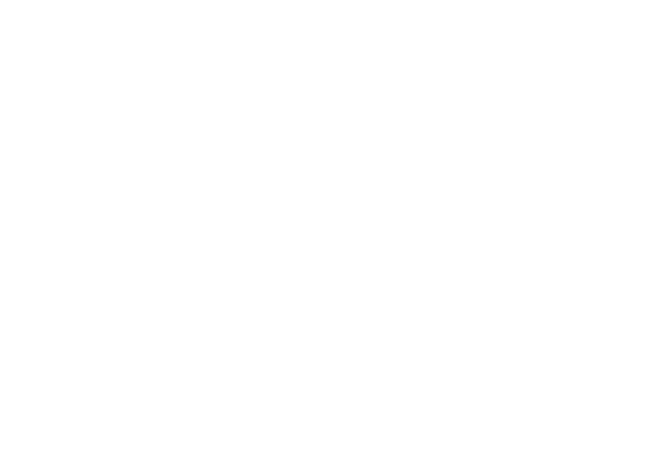
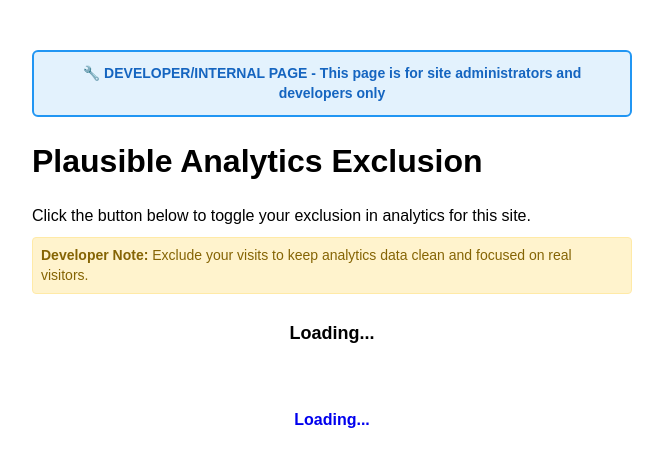
Before and after one commit to will-rosenberg/portfolio, a React (Vite) app: page /plausible in a window 1280 px wide. Before the commit this address had no page. Shown: the top 466 px of the page, without its empty margins (308-971 px from the left). Built offline with nearby package versions, Linux system fonts and the light colour scheme; the HTML template or start-up script is replaced by a standard one.

Commit message:
Add Plausible Analytics

```diff
--- a/index.html
+++ b/index.html
@@ -5,6 +5,25 @@
     <link rel="icon" type="image/png" href="/favicon.ico" />
     <meta name="viewport" content="width=device-width, initial-scale=1.0" />
     <title>Will Rosenberg - Full-Stack Developer</title>
+
+    <!-- Privacy-friendly analytics by Plausible -->
+    <script
+      async
+      src="https://plausible.io/js/pa-2kqd18g42N-K_CFgeHu10.js"
+    ></script>
+    <script>
+      (window.plausible =
+        window.plausible ||
+        function () {
+          (plausible.q = plausible.q || []).push(arguments);
+        }),
+        (plausible.init =
+          plausible.init ||
+          function (i) {
+            plausible.o = i || {};
+          });
+      plausible.init();
+    </script>
   </head>
   <body>
     <div id="root"></div>
--- a/src/App.jsx
+++ b/src/App.jsx
@@ -2,6 +2,7 @@
 // import NavBar from "./components/NavBar";
 import Home from "./pages/Home";
 import AccentApp from "./pages/AccentApp";
+import Plausible from "./pages/Plausible";
 import { Analytics } from "@vercel/analytics/react";
 
 function App() {
@@ -12,6 +13,7 @@
       <Routes>
         <Route path="/" element={<Home />} />
         <Route path="/accentapp" element={<AccentApp />} />
+        <Route path="/plausible" element={<Plausible />} />
       </Routes>
     </>
   );
--- /dev/null
+++ b/src/pages/Plausible.jsx
@@ -0,0 +1,276 @@
+export default function Plausible() {
+  return (
+    <div
+      style={{
+        fontFamily: "Arial, sans-serif",
+        maxWidth: "600px",
+        margin: "20px auto",
+        padding: "15px",
+        lineHeight: "1.4",
+      }}
+    >
+      <div
+        style={{
+          backgroundColor: "#e3f2fd",
+          border: "2px solid #2196f3",
+          color: "#1565c0",
+          padding: "12px",
+          borderRadius: "6px",
+          margin: "15px 0",
+          textAlign: "center",
+          fontWeight: "bold",
+          fontSize: "14px",
+        }}
+      >
+        🔧 DEVELOPER/INTERNAL PAGE - This page is for site administrators and
+        developers only
+      </div>
+
+      <h1>Plausible Analytics Exclusion</h1>
+      <div>
+        Click the button below to toggle your exclusion in analytics for this
+        site.
+      </div>
+
+      <div
+        style={{
+          backgroundColor: "#fff3cd",
+          border: "1px solid #ffeaa7",
+          color: "#856404",
+          padding: "8px",
+          borderRadius: "4px",
+          margin: "10px 0",
+          fontSize: "14px",
+        }}
+      >
+        <strong>Developer Note:</strong> Exclude your visits to keep analytics
+        data clean and focused on real visitors.
+      </div>
+
+      <div
+        id="status-container"
+        style={{
+          padding: "12px",
+          borderRadius: "8px",
+          margin: "15px 0",
+          fontWeight: "bold",
+          fontSize: "16px",
+          textAlign: "center",
+        }}
+      >
+        <div id="status_text" style={{ fontSize: "18px", fontWeight: "bold" }}>
+          Loading...
+        </div>
+        <div
+          id="caution_text"
+          style={{
+            fontSize: "13px",
+            color: "#666",
+            marginTop: "8px",
+            fontStyle: "italic",
+          }}
+        ></div>
+      </div>
+
+      <div style={{ textAlign: "center" }}>
+        <a
+          id="plausible_button"
+          href="javascript:toggleExclusion()"
+          style={{
+            display: "inline-block",
+            padding: "12px 24px",
+            borderRadius: "6px",
+            textDecoration: "none",
+            fontWeight: "bold",
+            fontSize: "16px",
+            marginTop: "15px",
+            transition: "all 0.3s ease",
+          }}
+        >
+          Loading...
+        </a>
+      </div>
+
+      {/* Confirmation Modal */}
+      <div
+        id="confirmModal"
+        style={{
+          display: "none",
+          position: "fixed",
+          zIndex: 1000,
+          left: 0,
+          top: 0,
+          width: "100%",
+          height: "100%",
+          backgroundColor: "rgba(0, 0, 0, 0.5)",
+        }}
+      >
+        <div
+          style={{
+            backgroundColor: "white",
+            margin: "15% auto",
+            padding: "30px",
+            borderRadius: "8px",
+            width: "80%",
+            maxWidth: "400px",
+            textAlign: "center",
+            boxShadow: "0 4px 20px rgba(0, 0, 0, 0.3)",
+          }}
+        >
+          <h3>⚠️ Confirm Action</h3>
+          <p>
+            Are you sure you want to stop excluding your visits from analytics?
+          </p>
+          <p>
+            <strong>
+              This means your developer visits will be included in the visitor
+              data.
+            </strong>
+          </p>
+          <div style={{ marginTop: "20px" }}>
+            <button
+              onClick={() => confirmStopExclusion()}
+              style={{
+                padding: "10px 20px",
+                margin: "0 10px",
+                border: "none",
+                borderRadius: "4px",
+                cursor: "pointer",
+                fontWeight: "bold",
+                backgroundColor: "#f44336",
+                color: "white",
+              }}
+            >
+              Yes, Stop Excluding
+            </button>
+            <button
+              onClick={() => closeModal()}
+              style={{
+                padding: "10px 20px",
+                margin: "0 10px",
+                border: "none",
+                borderRadius: "4px",
+                cursor: "pointer",
+                fontWeight: "bold",
+                backgroundColor: "#9e9e9e",
+                color: "white",
+              }}
+            >
+              Cancel
+            </button>
+          </div>
+        </div>
+      </div>
+
+      <script
+        dangerouslySetInnerHTML={{
+          __html: `
+          window.addEventListener("load", function (e) {
+            updateDisplay();
+          });
+
+          function updateDisplay() {
+            var exclusionState = window.localStorage.plausible_ignore == "true";
+            var statusContainer = document.getElementById("status-container");
+            var statusText = document.getElementById("status_text");
+            var cautionText = document.getElementById("caution_text");
+            var button = document.getElementById("plausible_button");
+
+            if (exclusionState) {
+              // Excluded - Green styling with caution
+              statusContainer.style.backgroundColor = '#e8f5e8';
+              statusContainer.style.color = '#2e7d32';
+              statusContainer.style.border = '2px solid #66bb6a';
+              statusText.innerHTML = "✅ EXCLUDED - Your visits are being excluded from Plausible";
+              statusText.style.color = '#388e3c';
+              cautionText.innerHTML = "✅ Your visits are excluded from analytics data. Click below only if you want to include your visits in the metrics.";
+              cautionText.style.color = '#888';
+              button.style.backgroundColor = '#9e9e9e';
+              button.style.color = 'white';
+              button.style.border = '1px solid #757575';
+              button.style.padding = '8px 16px';
+              button.style.fontSize = '14px';
+              button.style.opacity = '0.8';
+              button.innerHTML = "⚠️ Stop Excluding My Visits";
+            } else {
+              // Not excluded - Red styling with urgency
+              statusContainer.style.backgroundColor = '#ffebee';
+              statusContainer.style.color = '#c62828';
+              statusContainer.style.border = '2px solid #ef5350';
+              statusText.innerHTML = "❌ NOT EXCLUDED - Your visits are NOT being excluded from Plausible";
+              statusText.style.color = '#d32f2f';
+              cautionText.innerHTML = "🚨 Your visits are being counted in analytics data! Click the button below to exclude your developer visits.";
+              cautionText.style.color = '#666';
+              button.style.backgroundColor = '#f44336';
+              button.style.color = 'white';
+              button.style.border = '2px solid #d32f2f';
+              button.style.padding = '16px 32px';
+              button.style.fontSize = '18px';
+              button.style.boxShadow = '0 4px 8px rgba(244, 67, 54, 0.3)';
+              button.style.animation = 'pulse 2s infinite';
+              button.innerHTML = "🚨 EXCLUDE MY VISITS NOW";
+            }
+          }
+
+          function toggleExclusion(e) {
+            var exclusionState = window.localStorage.plausible_ignore == "true";
+
+            if (exclusionState) {
+              // Show confirmation modal for stopping exclusion
+              document.getElementById("confirmModal").style.display = "block";
+            } else {
+              // Direct action for starting exclusion
+              window.localStorage.plausible_ignore = "true";
+              updateDisplay();
+            }
+          }
+
+          function confirmStopExclusion() {
+            delete window.localStorage.plausible_ignore;
+            updateDisplay();
+            closeModal();
+          }
+
+          function closeModal() {
+            document.getElementById("confirmModal").style.display = "none";
+          }
+
+          // Close modal when clicking outside of it
+          window.onclick = function (event) {
+            var modal = document.getElementById("confirmModal");
+            if (event.target == modal) {
+              closeModal();
+            }
+          };
+        `,
+        }}
+      />
+
+      <style
+        dangerouslySetInnerHTML={{
+          __html: `
+          @keyframes pulse {
+            0% { transform: scale(1); }
+            50% { transform: scale(1.05); }
+            100% { transform: scale(1); }
+          }
+
+          #plausible_button:hover {
+            transform: translateY(-2px);
+          }
+
+          .button-not-excluded:hover {
+            background-color: #d32f2f !important;
+            box-shadow: 0 6px 12px rgba(244, 67, 54, 0.4) !important;
+          }
+
+          .button-excluded:hover {
+            background-color: #757575 !important;
+            opacity: 1 !important;
+          }
+        `,
+        }}
+      />
+    </div>
+  );
+}
```
